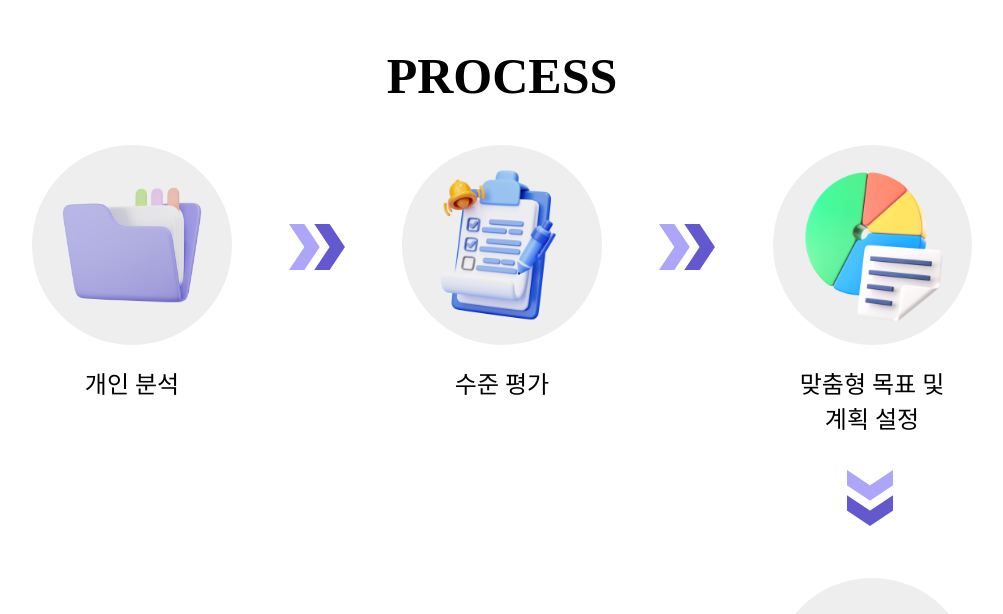
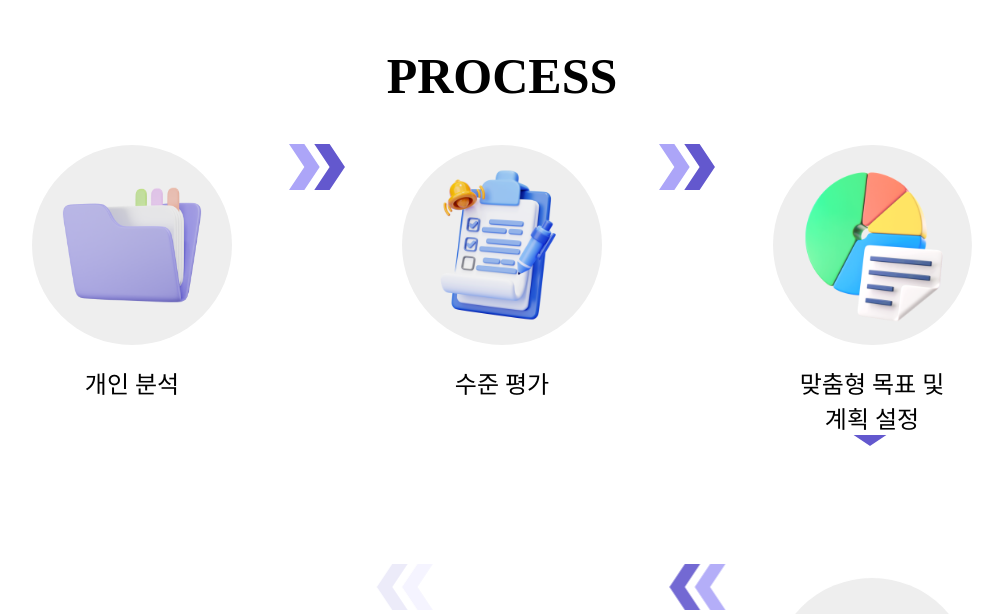
Before and after one commit to PARK-portfolio/BERMUDA, a plain HTML site: page sub2.html in a window 1280 px wide. Shown: the part 3851-4465 px from the top of the page, without its empty margins (158-1161 px from the left). Drawn offline with nearby package versions, Linux system fonts and the light colour scheme; a web font is replaced by a local one.

Commit message:
Add files via upload

```diff
--- a/css/sub2.css
+++ b/css/sub2.css
@@ -357,23 +357,23 @@ nav div {
     z-index: -1;
 }
 .process_arrow_1{
-    top: 257px;
+    top: 177px;
     left: 447px;
 }
 .process_arrow_2{
-    top: 257px;
+    top: 177px;
     left: 817px;
 }
 .process_arrow_3{
-    top: 503px;
+    top: 423px;
     left: 1005px;
 }
 .process_arrow_4{
-    top: 677px;
+    top: 597px;
     left: 817px;
 }
 .process_arrow_5{
-    top: 677px;
+    top: 597px;
     left: 447px;
 }
 
```
